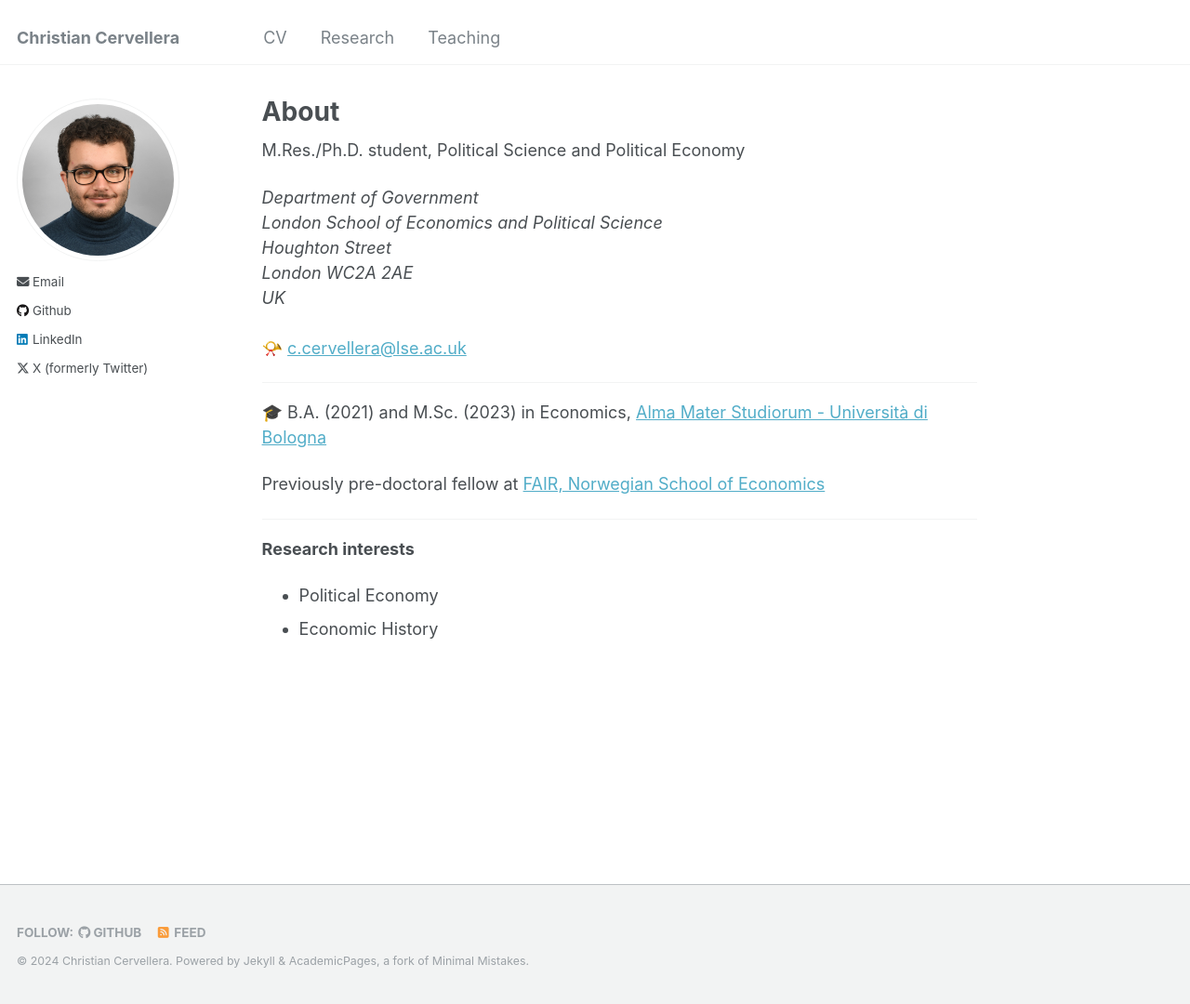
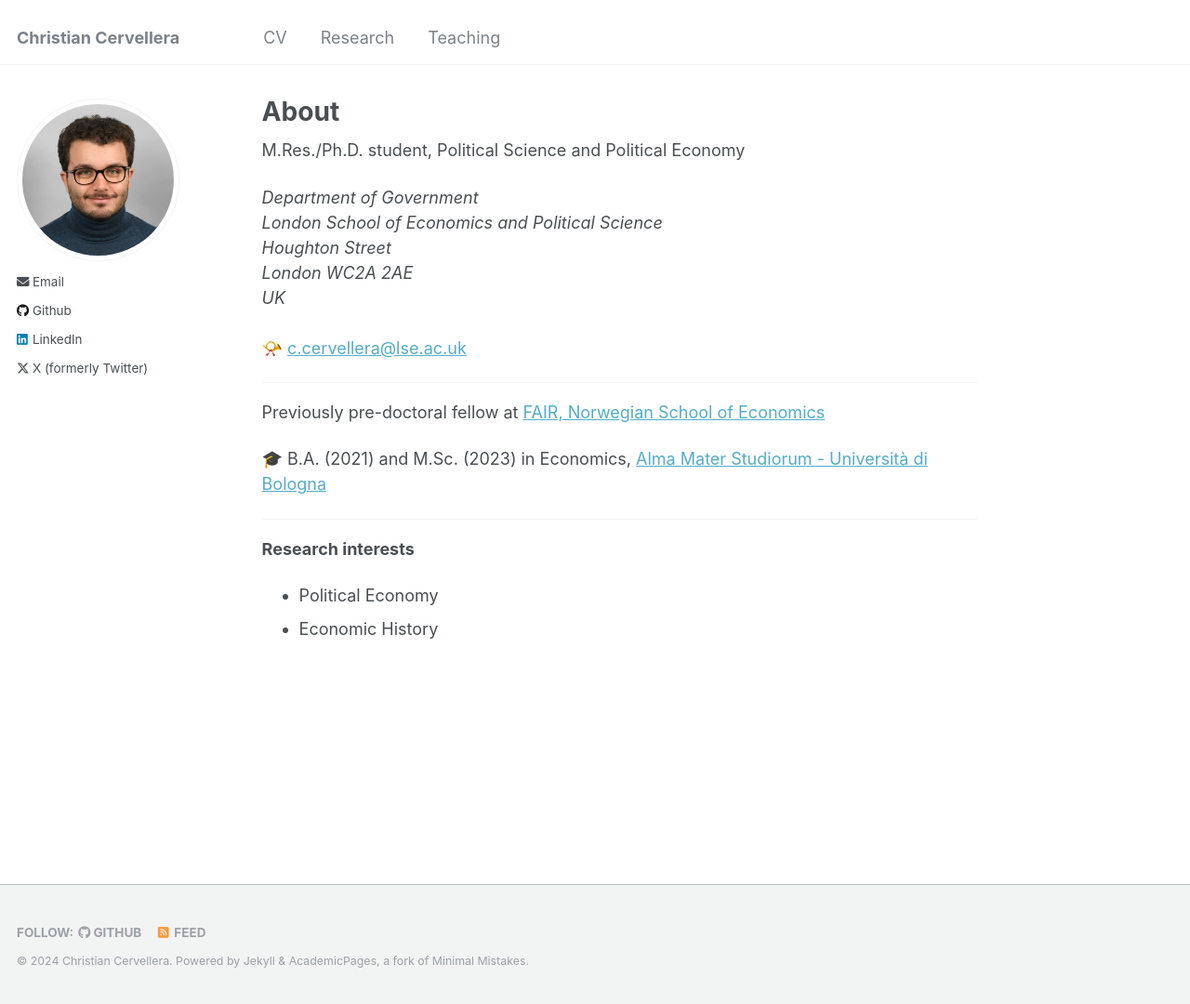
Before and after one commit to ritwika-das/ritwika-das.github.io, a Jekyll site: the page built from _pages/about.md, in a window 1280 px wide and 1080 px high. Shown: the whole window at 93% size. Built offline with Jekyll 4.4.1, drawn with Linux system fonts in a browser that asks for light colours.

```diff
--- a/_pages/about.md
+++ b/_pages/about.md
@@ -17,9 +17,9 @@ Department of Government<br />London School of Economics and Political Science<b
 
 ---
 
+Previously pre-doctoral fellow at [FAIR, Norwegian School of Economics](https://www.nhh.no/en/research-centres/fair)
+
 🎓 B.A. (2021) and M.Sc. (2023) in Economics, [Alma Mater Studiorum - Università di Bologna](https://dse.unibo.it/it/index.html) <br>
-
-Previously pre-doctoral fellow at [FAIR, Norwegian School of Economics](https://www.nhh.no/en/research-centres/fair)
 
 ---
 
```
